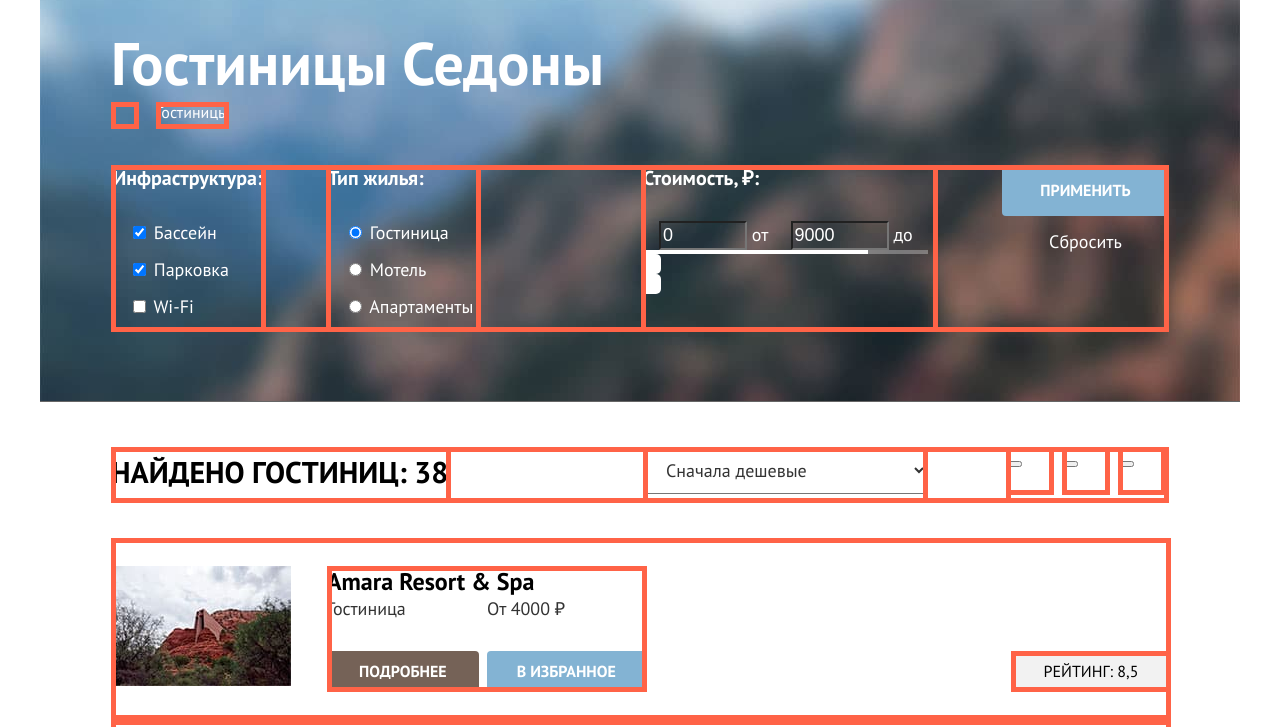
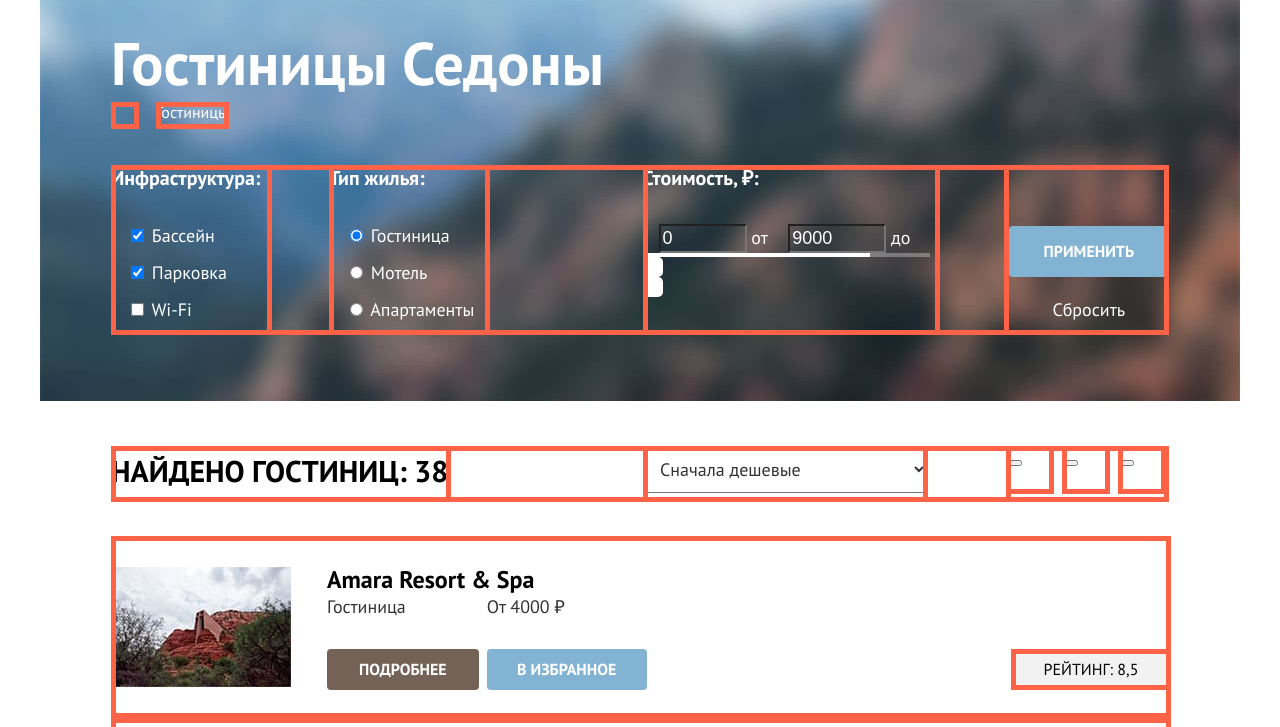
Before and after one commit to Rogulya-Dima/1631327-sedona-32, a plain HTML site: page catalog.html in a window 1280 px wide. Shown: the part 73-800 px from the top of the page. Drawn offline with Linux system fonts and the light colour scheme.

Commit message:
Сетки компонентов на гридах.
Страница каталога, список фильтров и результаты поиска.

```diff
--- a/catalog.html
+++ b/catalog.html
@@ -162,62 +162,38 @@
         <ul class="list-reset searching-results__list">
           <li class="searching-results__item">
             <img class="searching-results__item-image" src="img/searching-results/amara-resort.jpg" width="180" height="120" alt="Здание гостиницы, на склоне красной скалы.">
-            <div class="searching-results__item-container">
             <h3 class="searching-results__item-title">Amara Resort & Spa</h3>
-              <div class="searching-results__name-and-price-container">
             <p class="searching-results__item-name">Гостиница</p>
             <p class="searching-results__item-price">От 4000 ₽</p>
-              </div>
-              <div class="searching-results__buttons-container">
             <a class="button link-reset searching-results__more-details" href="#">подробнее</a>
             <button class="button searching-results__to-favorites" type="button">В избранное</button>
-              </div>
-            </div>
             <p class="searching-results__rating">Рейтинг: 8,5</p>
           </li>
           <li class="searching-results__item">
             <img class="searching-results__item-image" src="img/searching-results/desert-quail.jpg" width="180" height="120" alt="Здание отеля в зеленой долине, на фоне скал.">
-            <div class="searching-results__item-container">
             <h3 class="searching-results__item-title">Desert Quail Inn</h3>
-              <div class="searching-results__name-and-price-container">
             <p class="searching-results__item-name">Мотель</p>
             <p class="searching-results__item-price">От 3000 ₽</p>
-              </div>
-              <div class="searching-results__buttons-container">
             <a class="button link-reset searching-results__more-details" href="#">Подробнее</a>
             <button class="button searching-results__to-favorites" type="button">В избранное</button>
-              </div>
-            </div>
             <p class="searching-results__rating">Рейтинг: 8,9</p>
           </li>
           <li class="searching-results__item">
             <img class="searching-results__item-image" src="img/searching-results/poco-diablo.jpg" width="180" height="120" alt="Красные скалы, у подножья которых зеленая роща.">
-            <div class="searching-results__item-container">
             <h3 class="searching-results__item-title">Villas at Poco Diablo</h3>
-              <div class="searching-results__name-and-price-container">
             <p class="searching-results__item-name">Апартаменты</p>
             <p class="searching-results__item-price">От 2000 ₽</p>
-              </div>
-              <div class="searching-results__buttons-container">
             <a class="button link-reset searching-results__more-details" href="#">Подробнее</a>
             <button class="button searching-results__to-favorites in-favorites" type="button">В избранном</button>
-              </div>
-            </div>
             <p class="searching-results__rating">Рейтинг: 9,2</p>
           </li>
           <li class="searching-results__item">
             <img class="searching-results__item-image" src="img/searching-results/green-tree.jpg" width="180" height="120" alt="Серпантин, по средине горного леса.">
-            <div class="searching-results__item-container">
             <h3 class="searching-results__item-title">GreenTree Inn</h3>
-              <div class="searching-results__name-and-price-container">
             <p class="searching-results__item-name">Гостиница</p>
             <p class="searching-results__item-price">От 3000 ₽</p>
-              </div>
-              <div class="searching-results__buttons-container">
             <a class="button link-reset searching-results__more-details" href="#">Подробнее</a>
             <button class="button searching-results__to-favorites" type="button">В избранное</button>
-              </div>
-            </div>
             <p class="searching-results__rating">Рейтинг: 9,2</p>
           </li>
         </ul>
--- a/css/styles.css
+++ b/css/styles.css
@@ -424,7 +424,7 @@ img {
 
 .subscription__subtitle {
   width: 470px;
-  margin-bottom: 49px;
+  margin-bottom: 47px;
 }
 
 .subscription__title,
@@ -563,7 +563,7 @@ img {
 
 .bread-crumbs-and-searching-filter-wrapper {
   padding-top: 32px;
-  padding-bottom:70px;
+  padding-bottom:66px;
   margin-bottom: 45px;
 
   background-color: var(--basic-black06);
@@ -606,15 +606,17 @@ img {
 }
 
 .searching-filter__form {
-  display: flex;
+  display: grid;
+  grid-template-columns: 1fr min-content;
 
   outline: tomato solid 5px;
   outline-offset: -5px;
 }
 
 .searching-filter__list {
-  display: flex;
-  width: 827px;
+  display: grid;
+  grid-template-columns: 161px 161px 1fr;
+  column-gap: 57px;
 
   outline: tomato solid 5px;
   outline-offset: -5px;
@@ -626,26 +628,31 @@ img {
 
 .searching-filter__item.input-checkbox,
 .searching-filter__item.input-radio {
-  width: 155px;
-
   outline: tomato solid 5px;
   outline-offset: -5px;
 }
 
 .searching-filter__item.input-checkbox {
-  margin-right: 60px;
+  grid-column: 1/2;
+}
+
+.searching-filter__item.input-radio {
+  grid-column: 2/3;
 }
 
 .searching-filter__item.price {
   width: 297px;
-  margin-left: auto;
+  margin-right:69px;
+
+  justify-self: end;
 
   outline: tomato solid 5px;
   outline-offset: -5px;
 }
 
 .searching-filter__legend {
-  margin-bottom: 30px;
+  margin-bottom: 33px;
+  padding: 0;
 
   font-weight: 700;
   font-size: 20px;
@@ -654,7 +661,7 @@ img {
 }
 
 .searching-filter__label {
-  padding-left: 18px;
+  padding-left: 16px;
 
   font-size: 18px;
   line-height: 23px;
@@ -701,14 +708,12 @@ img {
 }
 
 .searching-filter__button-wrapper {
-  width: 167px;
-  margin-left: auto;
   display: flex;
   flex-direction: column;
 }
 
 .searching-filter__submit {
-  margin-top: auto 5px 5px 5px;
+  margin: auto 0 7px 0;
   padding: 15px 35px;
 
   font-size: 16px;
@@ -737,7 +742,7 @@ img {
 
 .searching-results__container {
   display: flex;
-  margin-bottom: 35px;
+  margin-bottom: 34px;
 
   outline: tomato solid 5px;
   outline-offset: -5px;
@@ -759,7 +764,7 @@ img {
 
 .searching-results__price-list {
   width: 285px;
-  padding: 10px 18px;
+  padding: 10px 12px;
 
   font-family: "PT Sans", sans-serif;
   font-size: 18px;
@@ -814,7 +819,9 @@ img {
 }
 
 .searching-results__item {
-  display: flex;
+  display: grid;
+  grid-template-columns: 180px 36px min-content min-content 1fr min-content;
+  grid-template-rows: 31px 54px;
   padding: 28px 0;
 
   outline: tomato solid 5px;
@@ -822,23 +829,18 @@ img {
 }
 
 .searching-results__item-image {
+  grid-column: 1/2;
+  grid-row: 1/-1;
   width: 180px;
   height: 120px;
+  margin-top: 3px;
 
-  margin-right: 36px;
-}
-
-.searching-results__item-container {
-  display: flex;
-  flex-direction: column;
-  min-width: 320px;
-  margin-right: auto;
-
-  outline: tomato solid 5px;
-  outline-offset: -5px;
+  object-fit: cover;
 }
 
 .searching-results__item-title {
+  grid-column: 3/6;
+  grid-row: 1/2;
   margin: 0;
 
   font-weight: 700;
@@ -846,31 +848,33 @@ img {
   line-height: 31px;
 }
 
-.searching-results__name-and-price-container {
-  display: flex;
-  flex-wrap: wrap;
-  width: 320px;
-  margin-bottom: 31px;
-}
-
 .searching-results__item-name,
 .searching-results__item-price {
-  width: 160px;
   margin: 0;
   padding: 0;
 
   line-height: 23px;
   color: var(--basic-dark);
 }
+.searching-results__item-name {
+  grid-column: 3/4;
+  grid-row: 2/3;
+  margin-right: 8px;
+}
 
-.searching-results__buttons-container {
-  display: flex;
+.searching-results__item-price {
+  grid-column: 4/5;
+  grid-row: 2/3;
 }
 
 .searching-results__more-details {
   display: block;
+  box-sizing: border-box;
+  min-width: 151px;
   padding:10px 32px;
   margin-right: 8px;
+  grid-column: 3/4;
+  grid-row: 3/4;
 
   font-size: 16px;
   color: var(--basic-white);
@@ -880,7 +884,10 @@ img {
 
 .searching-results__to-favorites {
   display: block;
-  padding:10px 30px;
+  box-sizing: border-box;
+  min-width: 160px;
+  grid-column: 4/5;
+  grid-row: 3/4;
 
   font-size: 16px;
   line-height: 21px;
@@ -896,8 +903,11 @@ img {
 
 .searching-results__rating {
   width: 160px;
-  margin: auto 0 0 0;
+  margin: 0;
   padding: 10px 0;
+  grid-column: -1/-2;
+  grid-row: 3/4;
+  justify-self: end;
 
   font-size: 16px;
   text-align: center;
```
Lines whose indentation alone changed are shown as unchanged.
